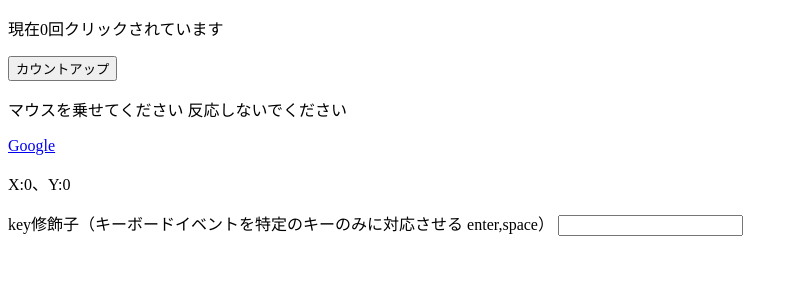
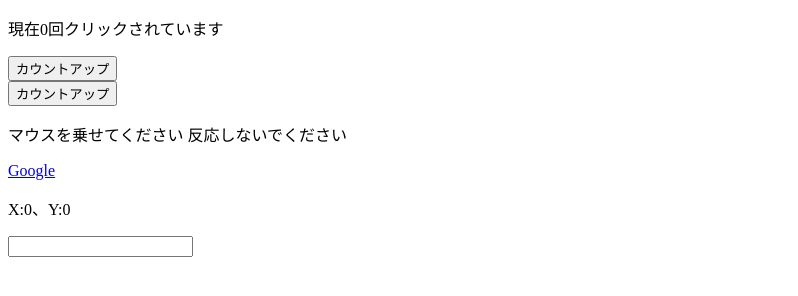
Before and after one commit to fumio68/Vue.js-practice, a plain HTML site: page v-onのイベント処理/index.html in a window 1280 px wide. Shown: the whole page, without its empty margins (0-798 px from the left). Drawn offline with nearby package versions, Linux system fonts and the light colour scheme.

Commit message:
v-onディレクティブの引数を[]で表示

```diff
--- a/v-onのイベント処理/index.html
+++ b/v-onのイベント処理/index.html
@@ -9,7 +9,8 @@
   <div id="app">
     <p>現在{{ number }}回クリックされています</p>
       <!-- 処理関数はmethodsにまとめる -->
-    <button v-on:click="countUp(2)">カウントアップ</button>
+    <button v-on:click="countUp(2)">カウントアップ</button><br>
+    <button v-on:[event]="countUp(2)">カウントアップ</button>
 
       <!-- イベントを使うときには$eventという特別な引数を使う -->
     <p v-on:mousemove="changeMousePosition(10, $event)">マウスを乗せてください
@@ -19,7 +20,7 @@
     <a v-on:click.prevent href="http://google.com">Google</a>
     <p>X:{{x}}、Y:{{y}}</p>
 
-      key修飾子（キーボードイベントを特定のキーのみに対応させる enter,space）
+      <!-- key修飾子（キーボードイベントを特定のキーのみに対応させる enter,space） -->
     <input type="text" v-on:keyup.enter="myAlert">
 
   </div>
--- a/v-onのイベント処理/main.js
+++ b/v-onのイベント処理/main.js
@@ -4,6 +4,7 @@ new Vue({
     number: 0,
     x:0,
     y:0,
+    event: 'click',
   },
   methods: {
     countUp: function(times) {
```
